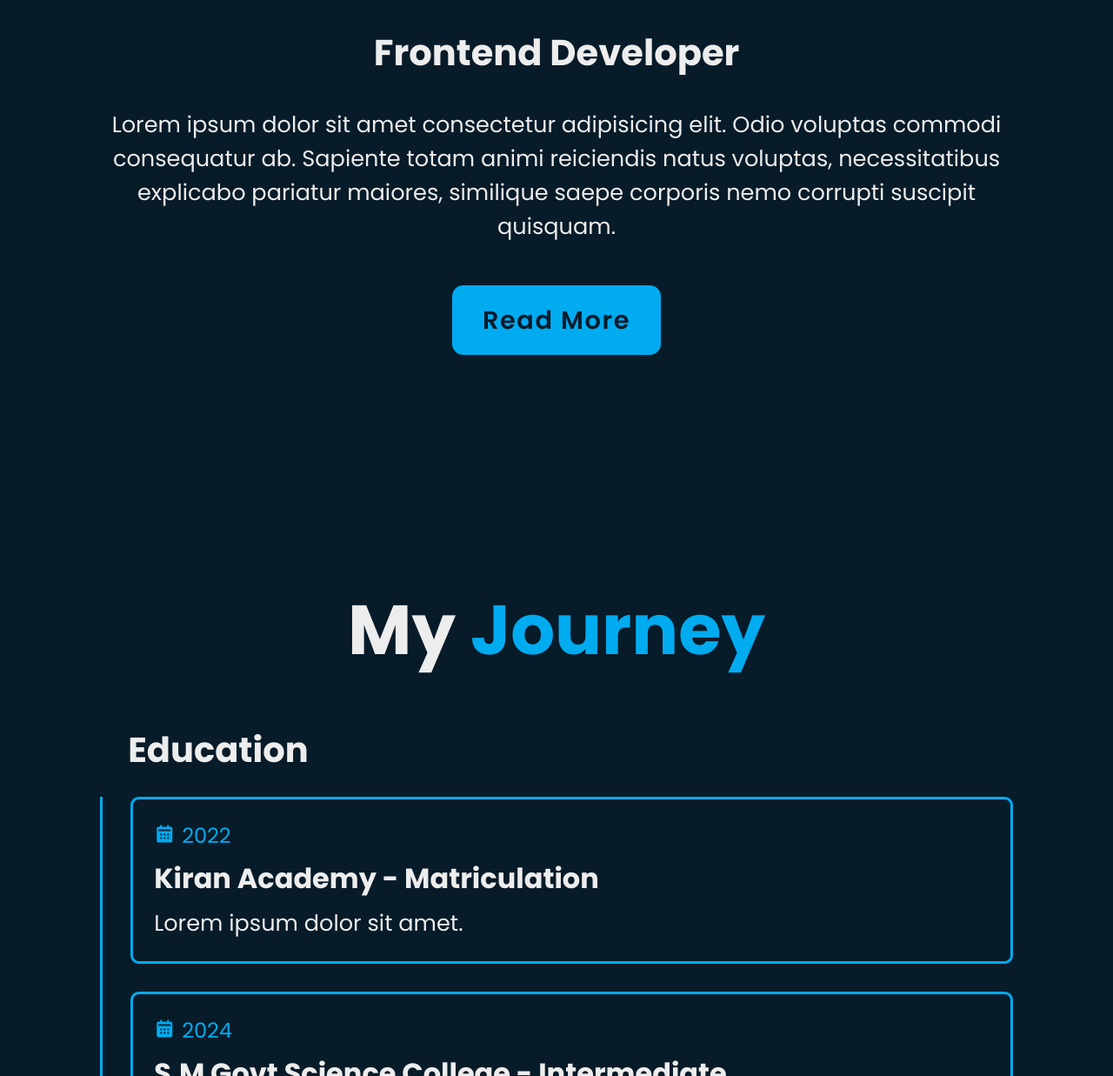
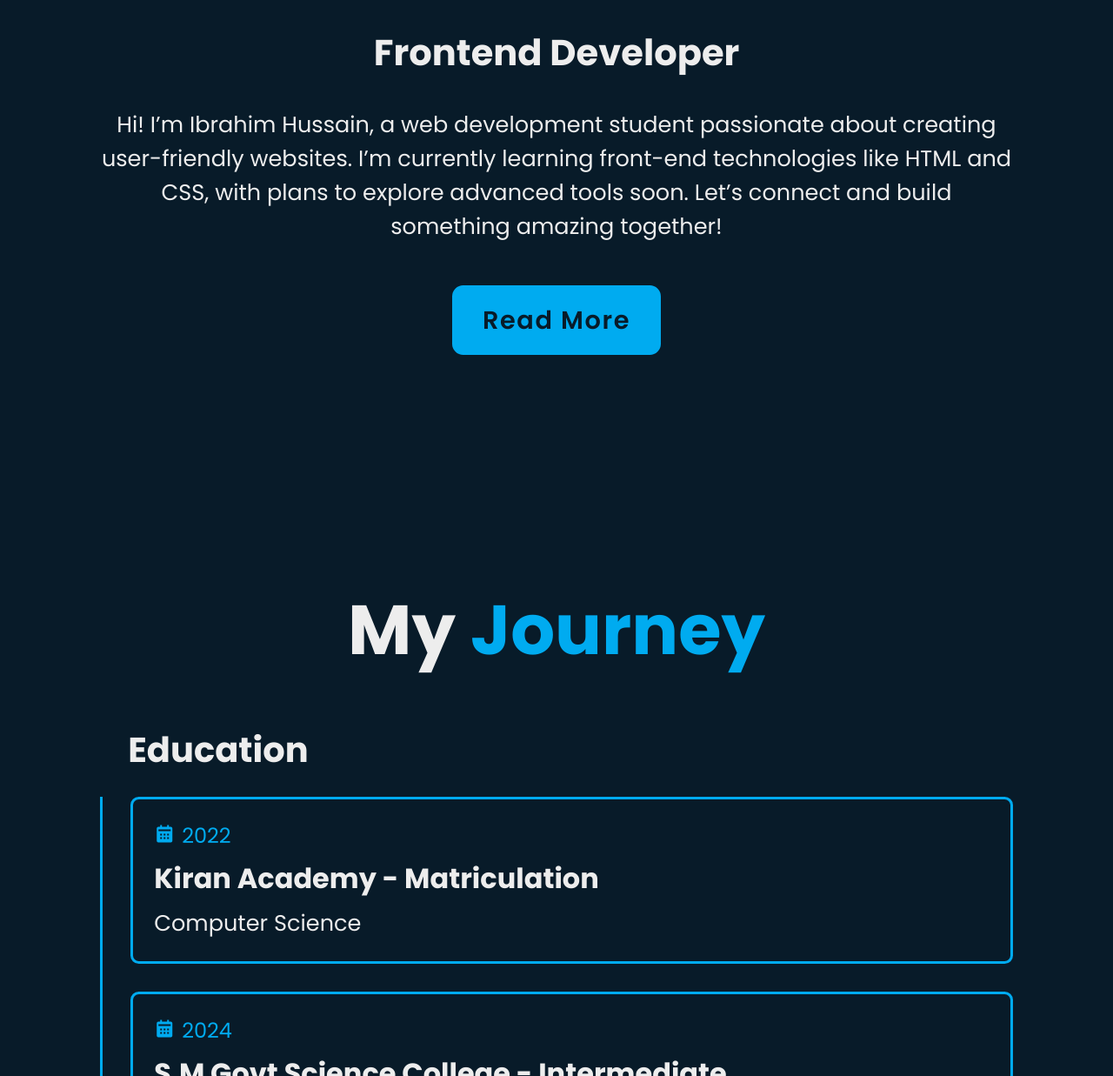
Before and after one commit to ibrahimhussainofficial/portfolio, a plain HTML site: page index.html in a window 1280 px wide. Shown: the part 1563-2800 px from the top of the page at 87% size. Drawn offline with nearby package versions, Linux system fonts and the light colour scheme.

Commit message:
Update index.html
text update

```diff
--- a/index.html
+++ b/index.html
@@ -35,7 +35,7 @@
             <div class="text-animate">
                 <h3>Frontend Developer</h3>
             </div>
-            <p>Lorem ipsum dolor sit amet consectetur adipisicing elit. In suscipit magni libero dignissimos sit nihil, animi fuga vero aliquid quibusdam dolores reiciendis voluptate aliquam est quam repellendus, minima beatae corporis!</p>
+            <p>I design and develop modern, user-friendly websites. Currently learning and building my way into the world of web development.</p>
 
             <div class="btn-box">
                 <a href="#" class="btn">Hire Me</a>
@@ -56,7 +56,7 @@
         </div>
         <div class="about-content">
             <h3>Frontend Developer</h3>
-            <p>Lorem ipsum dolor sit amet consectetur adipisicing elit. Odio voluptas commodi consequatur ab. Sapiente totam animi reiciendis natus voluptas, necessitatibus explicabo pariatur maiores, similique saepe corporis nemo corrupti suscipit quisquam.</p>
+            <p>Hi! I’m Ibrahim Hussain, a web development student passionate about creating user-friendly websites. I’m currently learning front-end technologies like HTML and CSS, with plans to explore advanced tools soon. Let’s connect and build something amazing together!</p>
             <div class="btn-box btns">
                 <a href="#" class="btn">Read More</a>
             </div>
@@ -77,7 +77,7 @@
                                 <i class='bx bxs-calendar'></i>2022
                             </div>
                             <h3>Kiran Academy - Matriculation</h3>
-                            <p>Lorem ipsum dolor sit amet.</p>
+                            <p>Computer Science</p>
                         </div>
                     </div>
 
@@ -87,7 +87,7 @@
                                 <i class='bx bxs-calendar'></i>2024
                             </div>
                             <h3>S.M Govt Science College - Intermediate</h3>
-                            <p>Lorem ipsum dolor sit amet.</p>
+                            <p>Computer Science</p>
                         </div>
                     </div>
                 </div>
@@ -103,7 +103,7 @@
                                 <i class='bx bxs-calendar'></i>2024 - Present
                             </div>
                             <h3>Jawan Pakistan - MERN Stact</h3>
-                            <p>Lorem ipsum dolor sit amet.</p>
+                            <p>FullStack Development</p>
                         </div>
                     </div>
 
@@ -113,7 +113,7 @@
                                 <i class='bx bxs-calendar'></i>2024 - Present
                             </div>
                             <h3>SMIT - Modern Web & App Development</h3>
-                            <p>Lorem ipsum dolor sit amet.</p>
+                            <p>FullStack Development</p>
                         </div>
                     </div>
                 </div>
```
